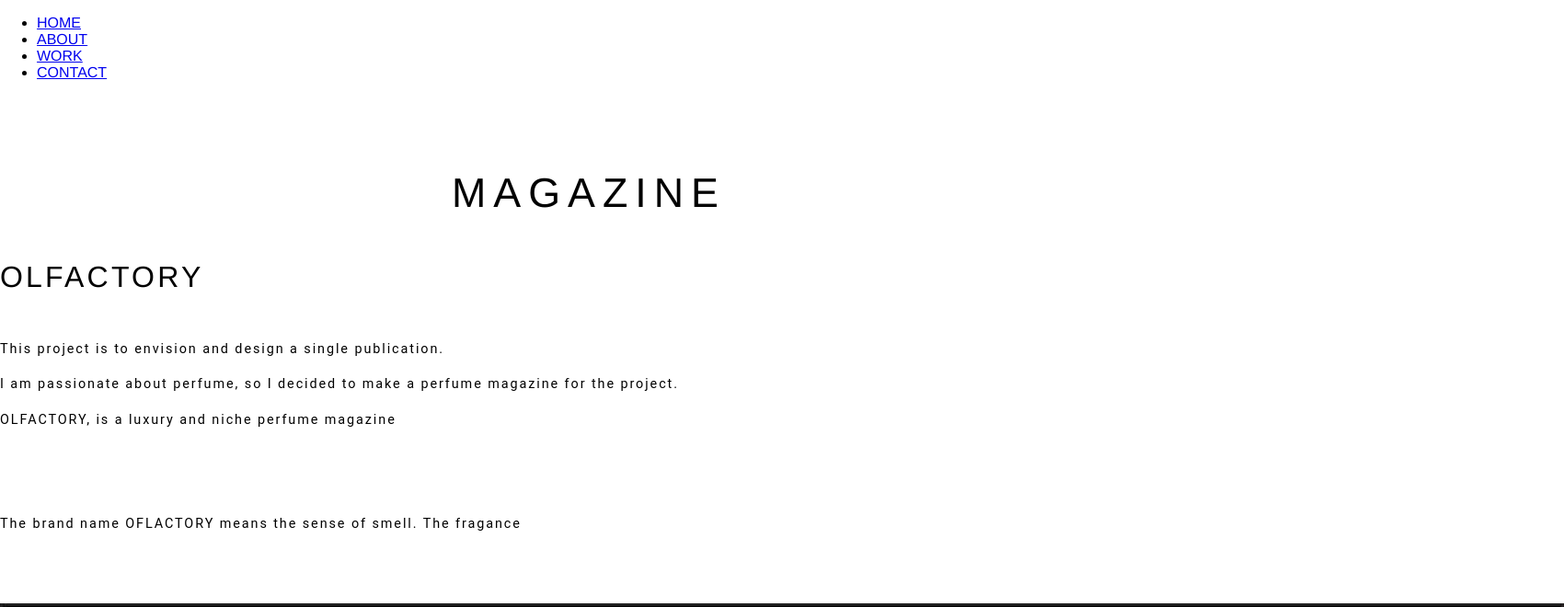
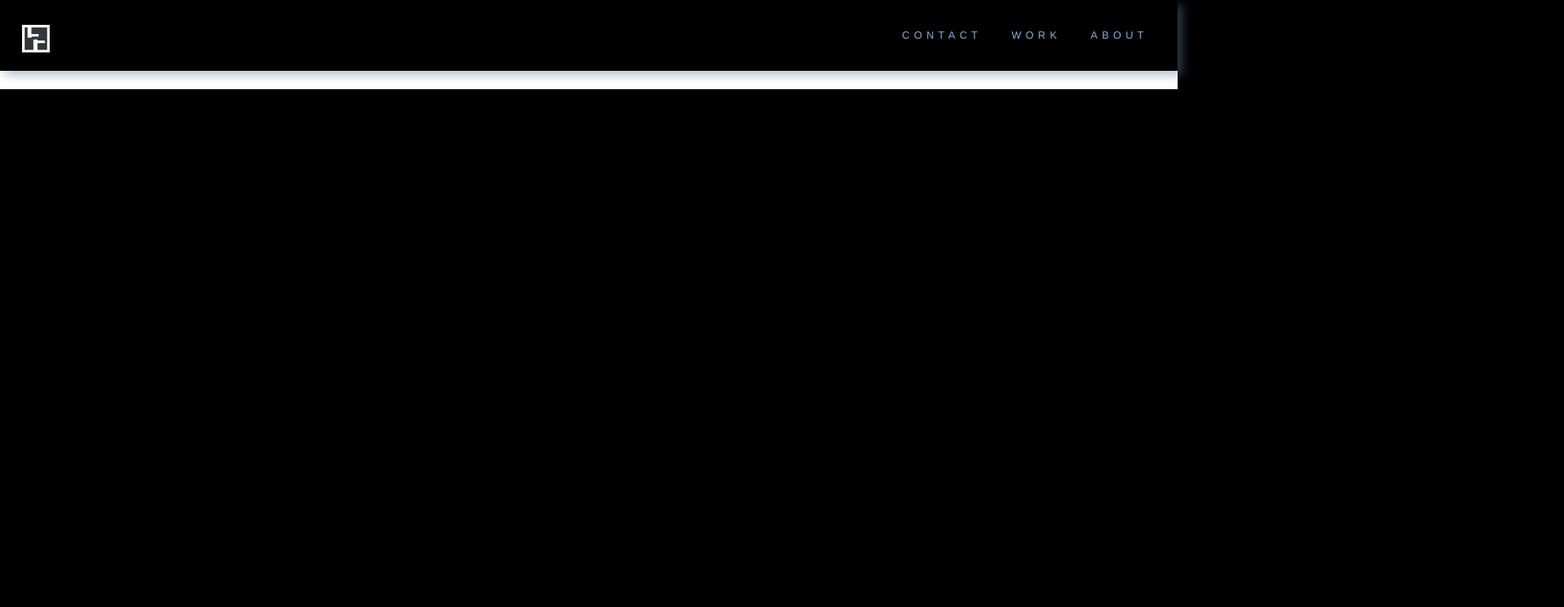
Before and after one commit to corinacc/iat339_po3, a plain HTML site: page project1.html in a window 1280 px wide. Shown: the top 660 px of the page at 92% size, 1700 px wide, since content can reach past the window. Drawn offline with Linux system fonts and the light colour scheme.

Commit message:
edit main and project1 html and css

```diff
--- a/css/grid.css
+++ b/css/grid.css
@@ -63,6 +63,9 @@
 @media (min-width: 23em) {
   .nav-bar {
     position: absolute; }
+
+
+
   .main-nav img {
     padding-bottom: 0.5rem;
     width: 20%;
@@ -206,7 +209,7 @@
     margin-left: 4rem;
     text-align: center; }
   .grid-item {
-    width: 50%; }
+    width: 30%; }
   img.app-static {
     width: 50%; }
   img.gif-img2 {
@@ -327,7 +330,8 @@
   .grid-item {
     width: 30%; }
   .item1 {
-    margin-top: 0rem; }
+    margin-top: 0rem;
+   }
   img.prj-img {
     width: 72%; }
   h3 {
--- a/css/main.css
+++ b/css/main.css
@@ -75,12 +75,14 @@ p.about-me-link{
 }
 
 .nav-bar{
+
   position: fixed;
   width: 100%;
   z-index: 1;
 }
 
 .main-nav{
+
   padding: 0;
   top: 0;
   background: black;
@@ -113,6 +115,11 @@ p.about-me-link{
   transition: .2s ease-out;
   transition-timing-function: ease-in-out;
 }
+
+.main-nav .icon {
+  display: none;
+}
+
 .main-nav img{
   max-width: 30px;
 }
@@ -664,3 +671,28 @@ opacity: 1;
   margin: 0rem 6rem 3rem 0;
   text-align: center;
 }
+/*
+
+@media screen and (max-width: 600px) {
+  .main-nav a:not(:first-child) {display: none;}
+
+  .main-nav a.icon {
+    float: right;
+    display: block;
+  }
+}
+
+@media screen and (max-width: 600px) {
+  .main-nav.responsive {position: relative;}
+
+  .main-nav.responsive .icon {
+    position: absolute;
+    right: 0;
+    top: 0;
+  }
+  .main-nav .responsive a {
+    float: none;
+    display: block;
+    text-align: left;
+  }
+} */
--- a/project1.html
+++ b/project1.html
@@ -8,54 +8,61 @@
     <title>P03 Initial Template</title>
     <link rel="stylesheet" href="css/main.css">
     <link rel="stylesheet" href="css/grid.css">
+    <link href="css/normalize.css" rel="stylesheet">
+   <link href="https://fonts.googleapis.com/css?family=Montserrat:300,300i,400,400i,500,700,700i" rel="stylesheet">
+   <link href="https://fonts.googleapis.com/css?family=Roboto:300,300i,400,400i,700,700i" rel="stylesheet">
+</head>
 
 
   </head>
 
   <body>
-    <header>
-        <div class="container">
-            <div class="container-flex-split">
-                <p></p>
-                <ul class="nav">
-                  <li><a class="active" href="#">HOME</a></li>
-                    <li><a href="#">ABOUT</a></li>
-                    <li><a href="#">WORK</a></li>
-                    <li><a href="#">CONTACT</a></li>
+    <div class="nav-bar" >
+        <nav>
+          <div class="main-nav" id="myTopnav">
+            <div class="main-nav-links">
+              <a class="main-nav-item-img" href="index.html">
+         <img src="img/logo.jpg" alt="corina's Logo">
+              </a>
 
-                </ul>
-            </div>
-        </div>
+              <div class="nav-block" >
 
-    </header>
-
-    <div class = "container-flex" id="about-content">
-      <h1> MAGAZINE</h1>
-      </div>
-
-      <div class = "container-flex"id="about-content" >
+                <a class="main-nav-item" href="index.html#about">ABOUT</a>
+                <a class="main-nav-item" href="index.html#work">WORK</a>
+                <a class="main-nav-item" href="contact">CONTACT</a>
+                <a href="javascript:void(0);" class="icon" onclick="myFunction()">
+                  <i class="fa fa-bars"></i>
+                  </a>
+              </div>
 
 
-          <h2 "> OLFACTORY</h2>
-          <p > This project is to envision and design a single publication.
-</p>
-  <p>I am passionate about perfume, so I decided to make a perfume magazine for the project.</p>
-  <p> OLFACTORY, is a luxury and niche perfume magazine</p>
 
-    </div>
-    <div class="whiteSpace">
+            </div>
+          </div>
+        </nav>
       </div>
-    <div class = "container-flex"  >
-
-  <p id="pro"> The brand name OFLACTORY means the sense of smell. The fragance  </p>
-  <div class="whiteSpace">
-    </div>
-  <img src="img/coverPage.jpg" alt="Image" class="image">
-  </div>
 
 
 
 
 
 
-    </body>
+
+      <footer id="contact">
+      <nav class="main-footer">
+        <div class="footer">
+          <a class="footer-item" href="styleguide.html">style guide</a>
+          <a class="footer-item" href="citations.html">citations</a>
+          <a class="footer-item" href="https://github.com/johannachua/IAT339-P03">github</a>
+          <a class="footer-item">corinac@sfu.ca</a>
+        </div>
+      </nav>
+      </footer>
+
+
+
+
+
+        </body>
+      </html>
+s
```
Also changed, not shown: index.html (+16 -5 lines), js/scripts.js (added, +8 -0 lines).
